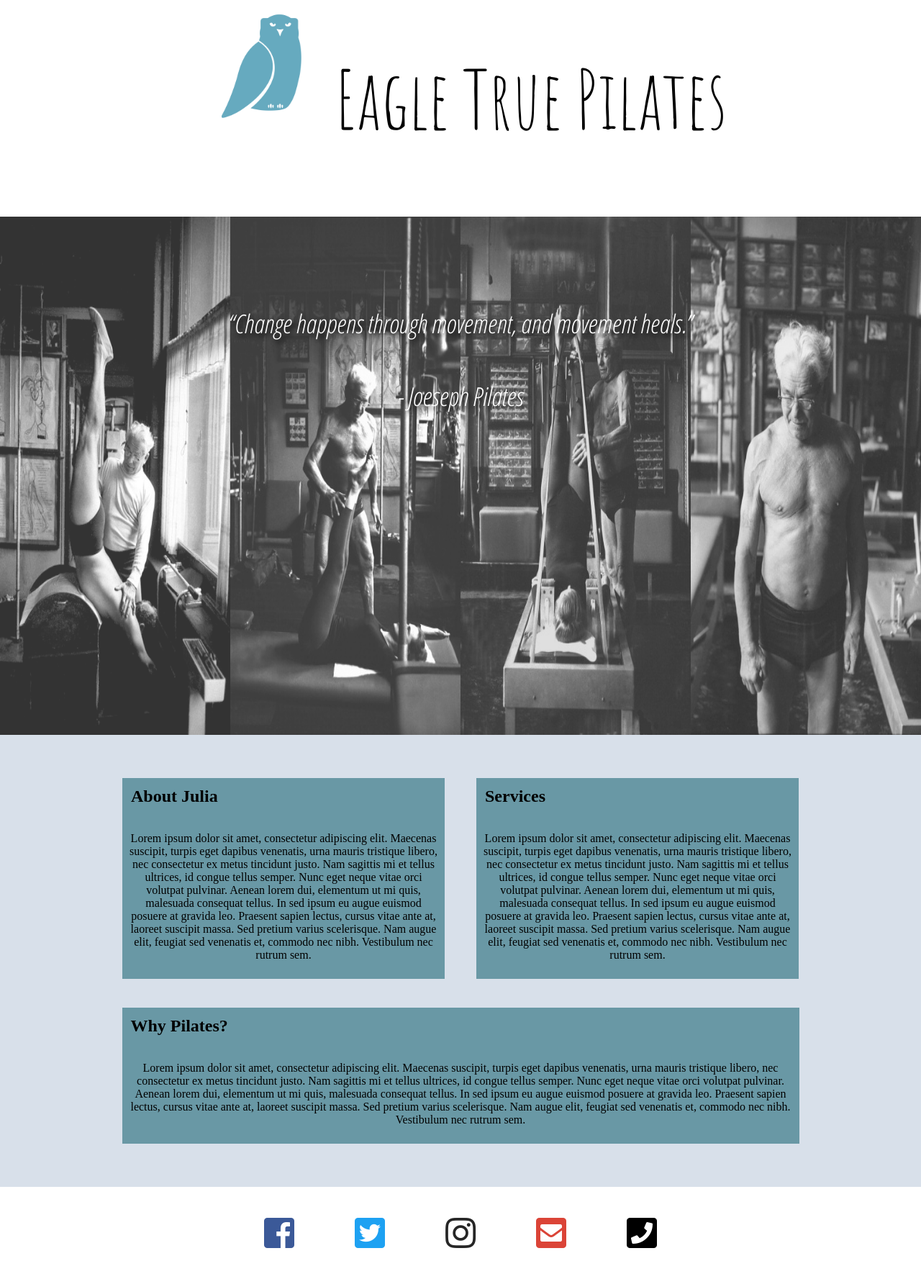
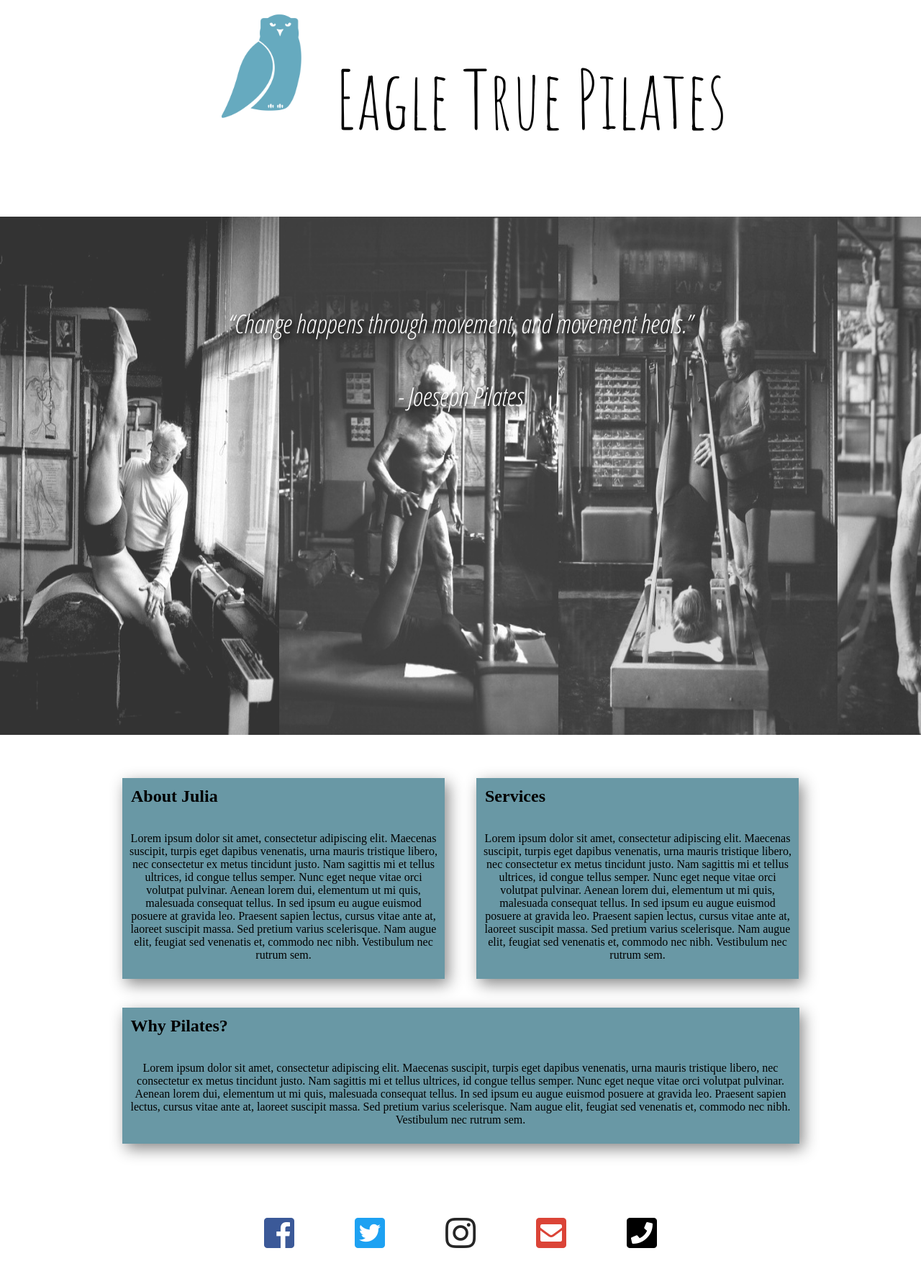
Before and after one commit to taylorcurran/eagle-true-pilates, a PHP site: page /EagleTruePilates/index.php in a window 1280 px wide; the page is wider, and only the part inside the window is pictured. Shown: the part 110-1887 px from the top of that part at 72% size. Run offline with PHP 8.4, Linux system fonts and the light colour scheme; some libraries are stand-ins or nearby versions.

Commit message:
added index.php and updated css

```diff
--- a/EagleTruePilates/css/about.css
+++ b/EagleTruePilates/css/about.css
@@ -57,5 +57,7 @@ h5 {
     width: 70%;
     display: inline-block;
     min-width: 300px;
+    max-width: 400px;
     margin: 20px;
+    box-shadow: 5px 7px 20px #888888;
 }
--- a/EagleTruePilates/css/index.css
+++ b/EagleTruePilates/css/index.css
@@ -2,6 +2,11 @@ img {
     width: 100%;
     min-width: 250px;
     height: 90%;
+}
+
+.imagewrapper {
+    width: 1552px;
+    margin: auto;
 }
 
 .imagewrapper::after {
@@ -31,11 +36,11 @@ img {
     text-align: center;
     padding-top: 40px;
     padding-bottom: 40px;
-    background-color: #d8e0ea;
 }
 
 .box {
     background-color: #6998A5;
+    box-shadow: 5px 7px 20px #888888;
     margin: 20px 20px;
     display: inline-block;
     min-width: 250px;
```
Also changed, not shown: index.php (added).
